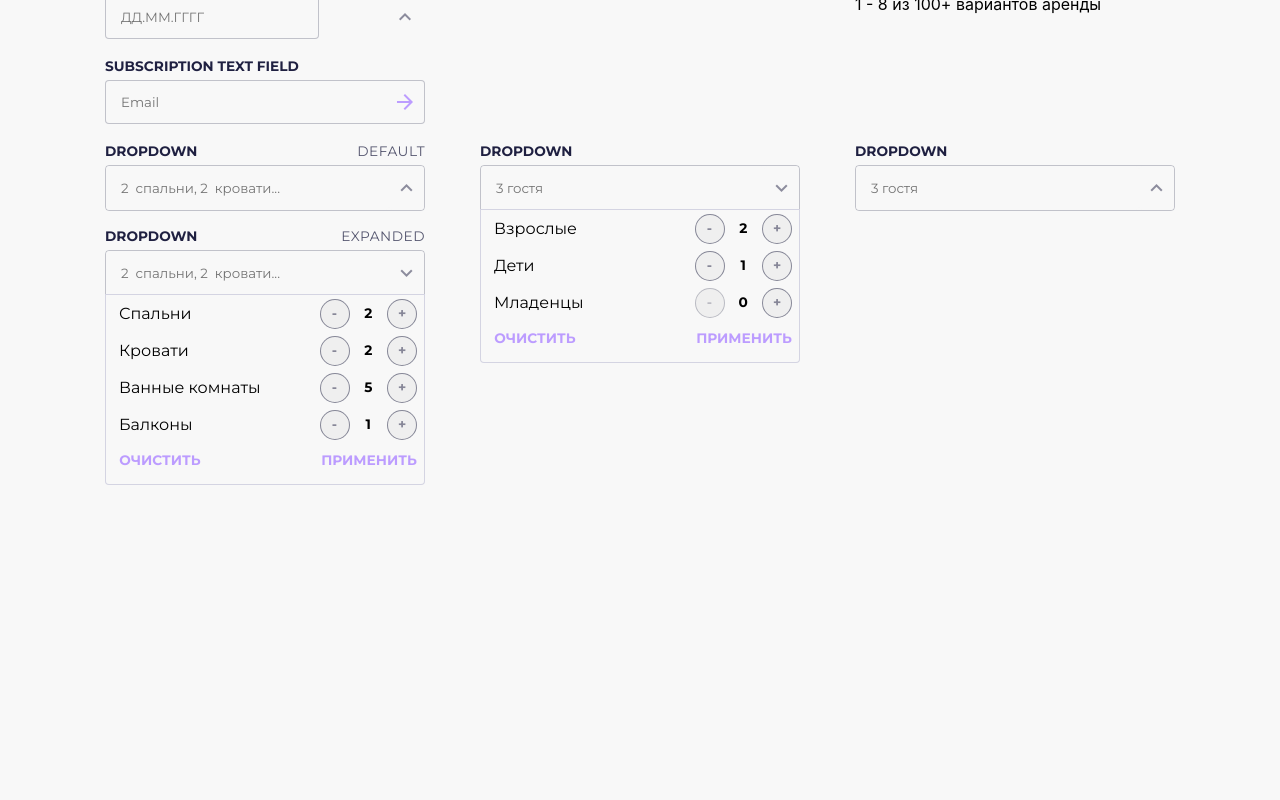
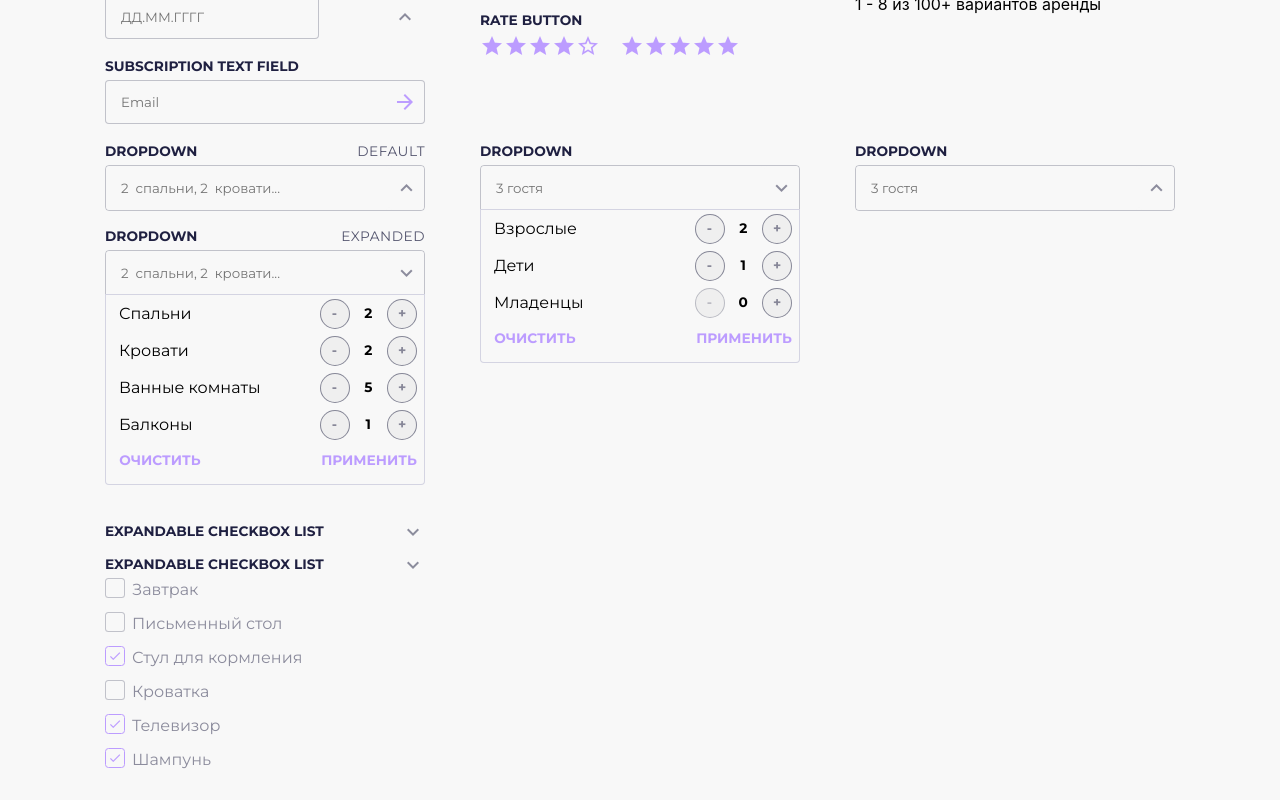
Before and after one commit to NaN-Simon/hotel-toxin-react, a React (Create React App) app: page /#/formandelements in a window 1280 px wide. Shown: the part 544-1344 px from the top of the page. Before the commit the page ends 1029 px from the top, so only its background shows below. Built offline with nearby package versions, Linux system fonts and the light colour scheme.

Commit message:
feat: add drop for checkboxList component

```diff
--- a/src/components/Checkbox/Checkbox.module.scss
+++ b/src/components/Checkbox/Checkbox.module.scss
@@ -5,7 +5,6 @@
   &__label{
     display: flex;
     align-items: self-start;
-    max-width: 266px;
     padding: 0 0 10px;
     cursor: pointer;
   }
--- a/src/components/CheckboxList/CheckboxList.module.scss
+++ b/src/components/CheckboxList/CheckboxList.module.scss
@@ -1,6 +1,27 @@
 .checkboxList{
+  position: relative;
+  display: block;
+
+  &__wrapper{
+    position: absolute;
+    top: -25px;
+    width: 100%;
+    height: 25px;
+    cursor: pointer;
+  }
+
+  &__btn{
+    position: absolute;
+    right: 0;
+    color: #1f214180;
+  }
+
   &__form{
-    display: flex;
+    display: none;
     flex-direction: column;
+
+    &--open{
+      display: flex;
+    }
   }
 }
--- a/src/components/CheckboxList/CheckboxList.tsx
+++ b/src/components/CheckboxList/CheckboxList.tsx
@@ -1,35 +1,78 @@
-import React, {useState, useCallback} from 'react';
+import React, { FC, useState, useCallback } from 'react';
 import styles from './CheckboxList.module.scss';
 import Checkbox from '../Checkbox/Checkbox';
+import classNames from 'classnames';
 
 const dataCheckboxList = [
-  { id: 1, title: "Можно курить", name: 'smoke-allow'},
-  { id: 2, title: "Можно с питомцами", name: 'pets-allow'},
-  { id: 3, title: "Можно пригласить гостей (до 10 человек)", name: 'guests-allow', checked: true }
-]
+  { id: 1, title: 'Можно курить', name: 'smoke-allow' },
+  { id: 2, title: 'Можно с питомцами', name: 'pets-allow' },
+  {
+    id: 3,
+    title: 'Можно пригласить гостей (до 10 человек)',
+    name: 'guests-allow',
+    checked: true,
+  },
+];
 
-interface IChecked {
+const dataExtraComfort = [
+  { id: 1, title: 'Завтрак', name: 'breakfast' },
+  { id: 2, title: 'Письменный стол', name: 'desk' },
+  { id: 3, title: 'Стул для кормления', name: 'child-chair', checked: true },
+  { id: 4, title: 'Кроватка', name: 'child-bed', checked: false },
+  { id: 5, title: 'Телевизор', name: 'tv', checked: true },
+  { id: 6, title: 'Шампунь', name: 'shampoo', checked: true },
+];
+
+interface ICheckboxList {
+  preset?: string;
+  dropWrapper?: boolean;
+  isOpened?: boolean;
+}
+
+interface IDataCheckboxList {
   id: number;
   title: string;
   name: string;
   checked?: boolean;
 }
 
-interface ICheckedArr {
-  checkboxProps: IChecked[];
-  onChange: (id: number, checked: boolean) => void;
-}
+const CheckboxList: FC<ICheckboxList> = ({
+  preset,
+  dropWrapper,
+  isOpened = true,
+}) => {
+  const dataPreset =
+    preset === 'allowList' ? dataCheckboxList : dataExtraComfort;
+  const [checkboxList, setCheckboxList] =
+    useState<IDataCheckboxList[]>(dataPreset);
+  const [opened, setOpened] = useState(isOpened);
 
-const CheckboxList = () => {
-  const [checkboxList, setCheckboxList] = useState<IChecked[]>(dataCheckboxList);
+  const classesCheckboxForm = classNames(
+    styles['checkboxList__form'],
+    opened && styles['checkboxList__form--open']
+  );
+  const classesCheckboxBtn = classNames(
+    'material-icons',
+    styles['checkboxList__btn']
+  );
 
   const onChange = useCallback((id: number, checked: boolean) => {
-    setCheckboxList((old) => old.map((o) => (o.id === id ? { ...o, checked } : o)));
+    setCheckboxList((old) =>
+      old.map((o) => (o.id === id ? { ...o, checked } : o))
+    );
   }, []);
 
   return (
-    <div>
-      <form className = {styles['checkboxList__form']}>
+    <div className={styles['checkboxList']}>
+      {dropWrapper && (
+        <div
+          className={styles['checkboxList__wrapper']}
+          onClick={() => setOpened(!opened)}
+        >
+          <span className={classesCheckboxBtn}>expand_more</span>
+        </div>
+      )}
+      <form className={classesCheckboxForm}>
         {checkboxList.map((item) => {
           return (
             <Checkbox
@@ -38,7 +81,8 @@
               title={item.title}
               name={item.name}
               checked={item.checked || false}
-              onChange={onChange}/>
+              onChange={onChange}
+            />
           );
         })}
       </form>
--- a/src/components/DatePicker/DatePicker.scss
+++ b/src/components/DatePicker/DatePicker.scss
@@ -130,6 +130,7 @@
   &-popper{
     z-index: 100;
   }
+
   &-wrapper{
     border-radius: inherit;
   }
--- a/src/pages/FormAndElements/FormAndElements.module.scss
+++ b/src/pages/FormAndElements/FormAndElements.module.scss
@@ -59,17 +59,21 @@
       position: relative;
       z-index: 9;
     }
+
     &--indexUp2{
       position: relative;
       z-index: 8;
     }
+
     &--indexUp3{
       position: relative;
       z-index: 7;
     }
+
     &--indexUp4{
       position: relative;
       z-index: 6;
+      height: 360px;
     }
   }
 
@@ -164,5 +168,11 @@
       }
     }
 
+    &__large-wrapper{
+      &--indexUp4{
+        height: 150px;
+      }
+    }
+
   }
 }
--- a/src/pages/FormAndElements/FormAndElements.tsx
+++ b/src/pages/FormAndElements/FormAndElements.tsx
@@ -193,6 +193,42 @@
               </div>
             </div>
           </div>
+
+          <div className={styles['form-elements__lists']}>
+            <div
+              className={
+                styles[
+                  'form-elements__lists-expandable-checkbox-list-container'
+                ]
+              }
+            >
+              <div
+                className={
+                  styles['form-elements__lists-expandable-checkbox-list']
+                }
+              >
+                <div className={styles['form-elements__large-wrapper']}>
+                  <Heading type="h3" title="expandable checkbox list" />
+                  <CheckboxList
+                    preset="ExtraComfort"
+                    dropWrapper
+                    isOpened={false}
+                  />
+                </div>
+                <div className={styles['form-elements__large-wrapper']}>
+                  <Heading type="h3" title="expandable checkbox list" />
+                  <CheckboxList preset="ExtraComfort" dropWrapper isOpened />
+                </div>
+              </div>
+              <div
+                className={
+                  styles['form-elements__lists-expandable-checkbox-list']
+                }
+              ></div>
+            </div>
+            <div className={styles['form-elements__lists-rich-list']}></div>
+            <div className={styles['form-elements__lists-bullet-list']}></div>
+          </div>
         </div>
       </main>
     </div>
```
